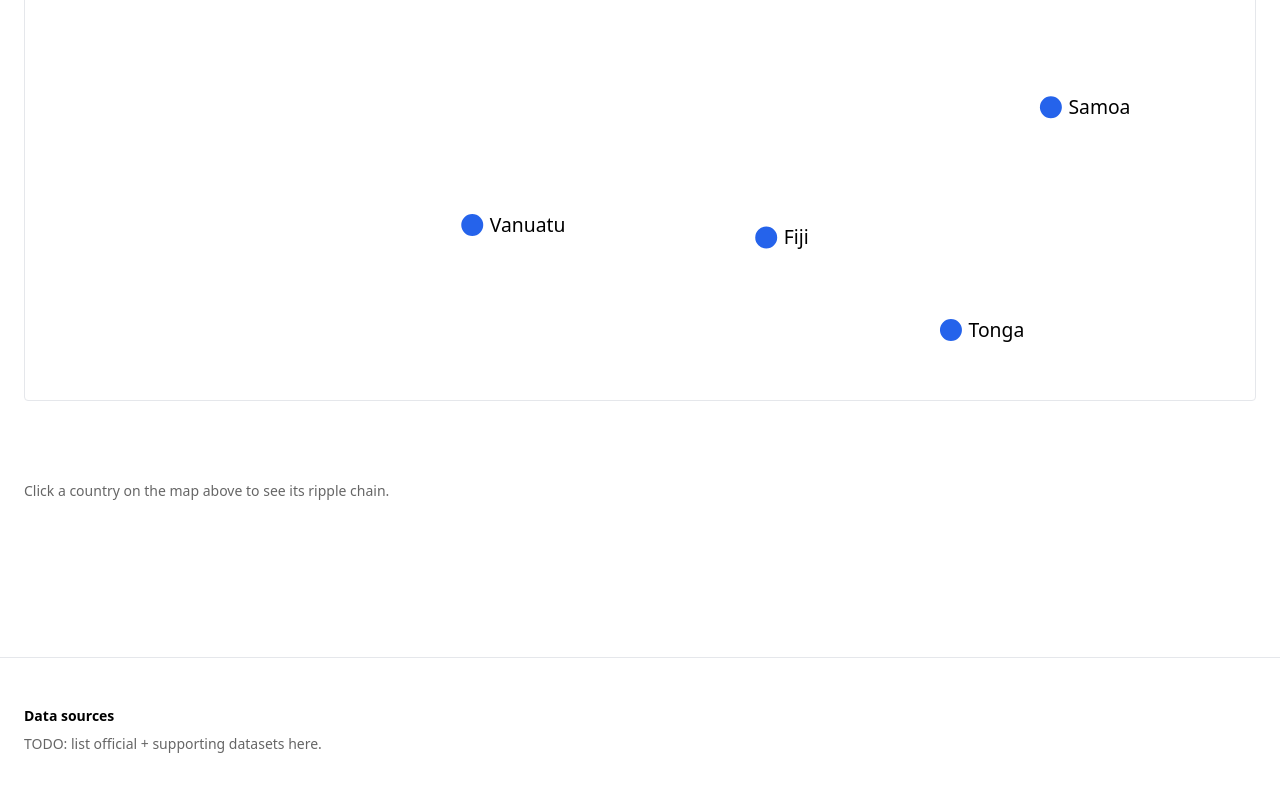
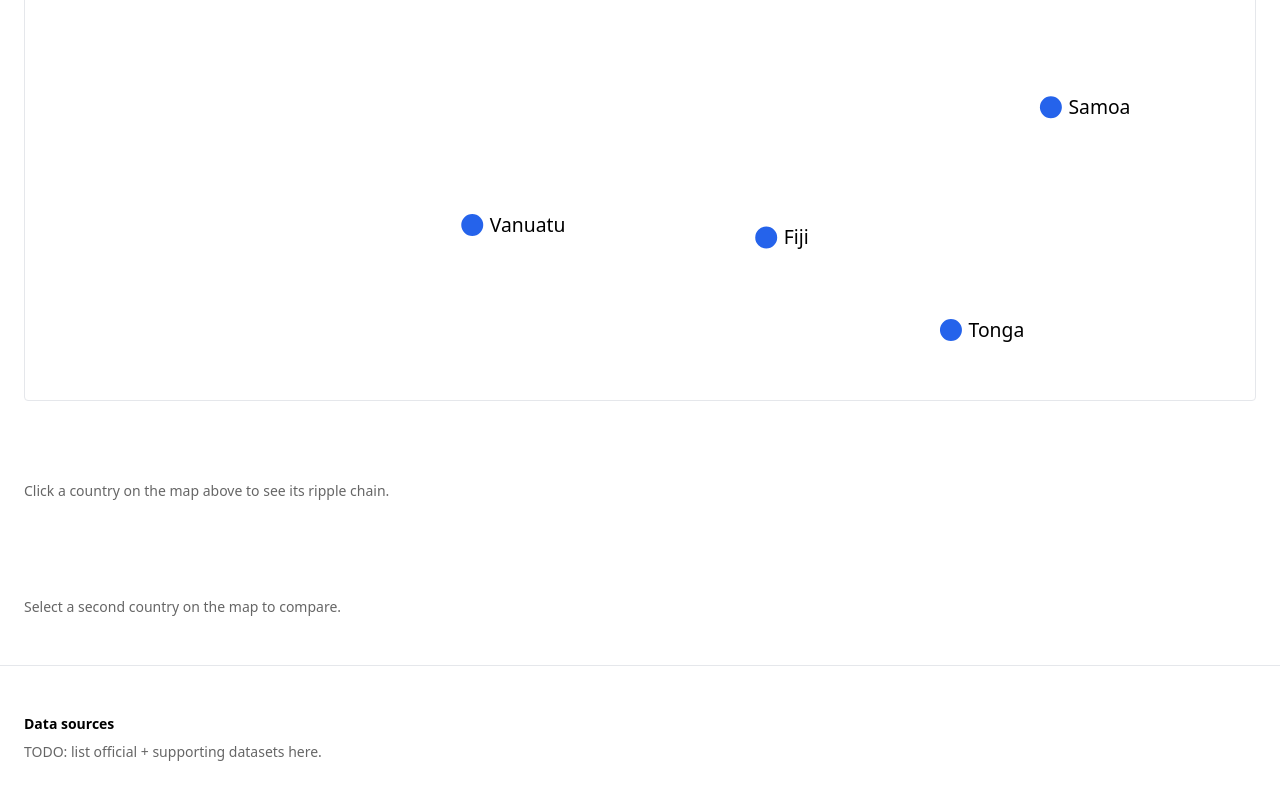
Before and after one commit to ReversalRedGarnet/DataViz, a React (Vite) app: page / in a window 1280 px wide. Shown: the part 841-1641 px from the top of the page. Built offline with nearby package versions, Linux system fonts and the light colour scheme.

Commit message:
Refactor ComparisonView to accept selectedNations
Updated ComparisonView to use selectedNations prop instead of countryA and countryB. Adjusted comments for clarity.

```diff
--- a/src/components/ComparisonView.jsx
+++ b/src/components/ComparisonView.jsx
@@ -1,17 +1,16 @@
 import { METRICS } from '../utils/metrics.js'
 
-// Side-by-side view of the two nations across each stage of the ripple
-// chain, comparing the event year against the latest year on record.
-// Replaces the full vulnerability-dimension explorer from the original
-// brainstorm -- see README.md -> "Scope (locked)".
+// Side-by-side view of the currently selected nations across each stage
+// of the ripple chain, comparing the event year against the latest year
+// on record. Replaces the full vulnerability-dimension explorer from the
+// original brainstorm -- see README.md -> "Scope (locked)".
 //
 // Props:
-//   countryA, countryB -- nation identifiers (currently DUMMY placeholders
-//     set in App.jsx -- replace once the real pair is locked)
 //   data -- { [metricKey]: Array<{ nation, year, [field]: number }> }
+//   selectedNations -- array of nation names selected in MapView
 const EVENT_YEAR = 2023
 
-export default function ComparisonView({ countryA, countryB, data }) {
+export default function ComparisonView({ data, selectedNations }) {
   if (!data) {
     return (
       <section className="px-6 py-12">
@@ -20,10 +19,19 @@ export default function ComparisonView({ countryA, countryB, data }) {
     )
   }
 
+  if (!selectedNations || selectedNations.length < 2) {
+    return (
+      <section className="px-6 py-12">
+        <p className="text-sm opacity-60">Select a second country on the map to compare.</p>
+      </section>
+    )
+  }
+
   return (
     <section className="px-6 py-12 grid md:grid-cols-2 gap-8">
-      <NationSummary nation={countryA} data={data} />
-      <NationSummary nation={countryB} data={data} />
+      {selectedNations.map((nation) => (
+        <NationSummary key={nation} nation={nation} data={data} />
+      ))}
     </section>
   )
 }
```
